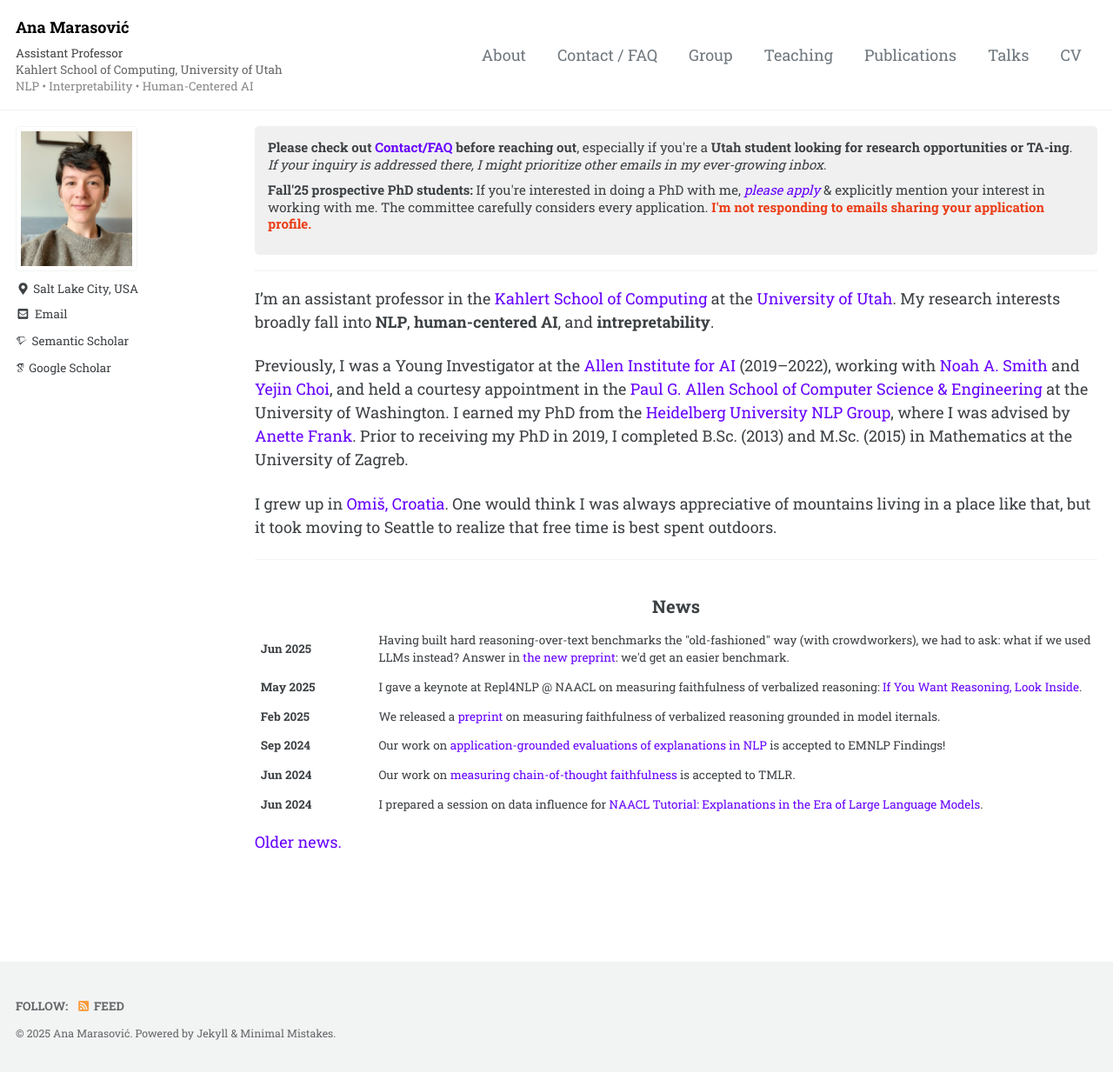
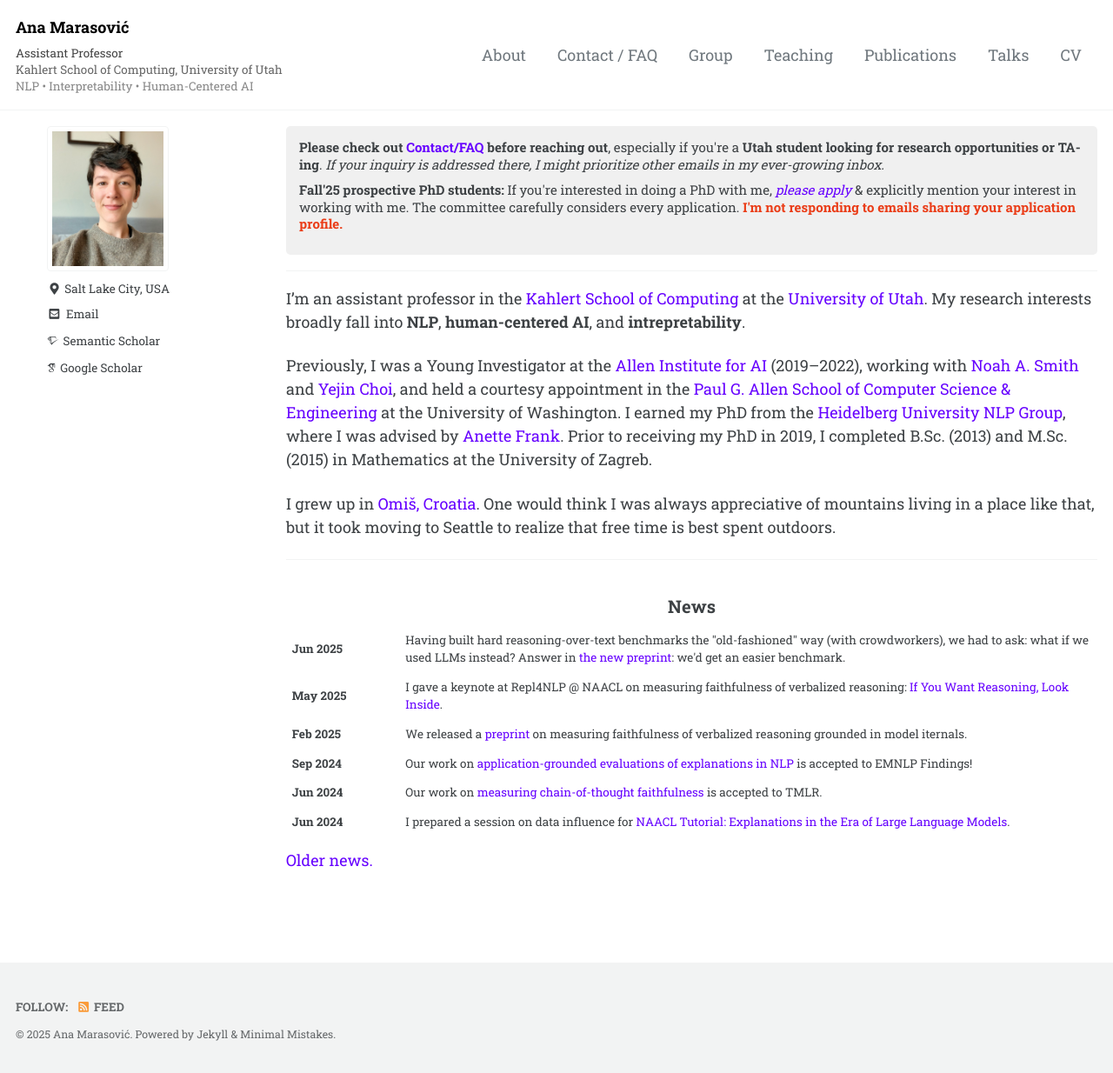
Before and after one commit to amarasovic/amarasovic.github.io, a Jekyll site: the page built from index.md, in a window 1280 px wide and 1234 px high. Shown: the whole window at 87% size. Built offline with Jekyll 4.4.1, drawn with Linux system fonts in a browser that asks for light colours; cached includes are drawn as plain includes; some web fonts are replaced; a script that is not in the unit is left out.

Commit message:
Add left margin to push main content slightly right
Add 2em left margin to the main content area to create more space between the name/title block and the main body text.

🤖 Generated with [Claude Code](https://claude.ai/code)

Co-Authored-By: Claude <noreply@anthropic.com>

```diff
--- a/assets/css/main.scss
+++ b/assets/css/main.scss
@@ -46,6 +46,10 @@ a {
   color: #888 !important;
 }
 
+#main {
+  margin-left: 2em !important;
+}
+
 /*
 GS: override any CSS with new CSS styles AFTER the `@import "minimal-mistakes";` line just above!
 See: https://github.com/mmistakes/minimal-mistakes/issues/1219#issuecomment-326809412
```
